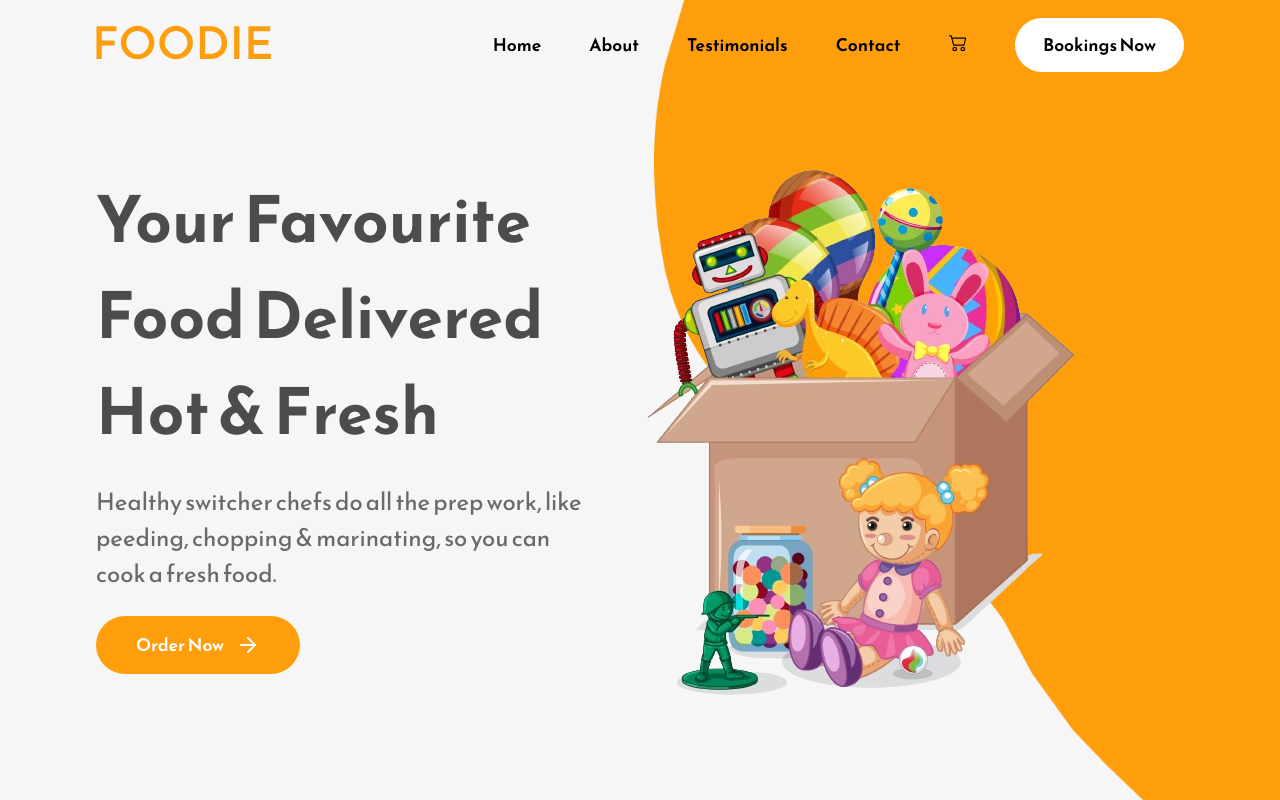
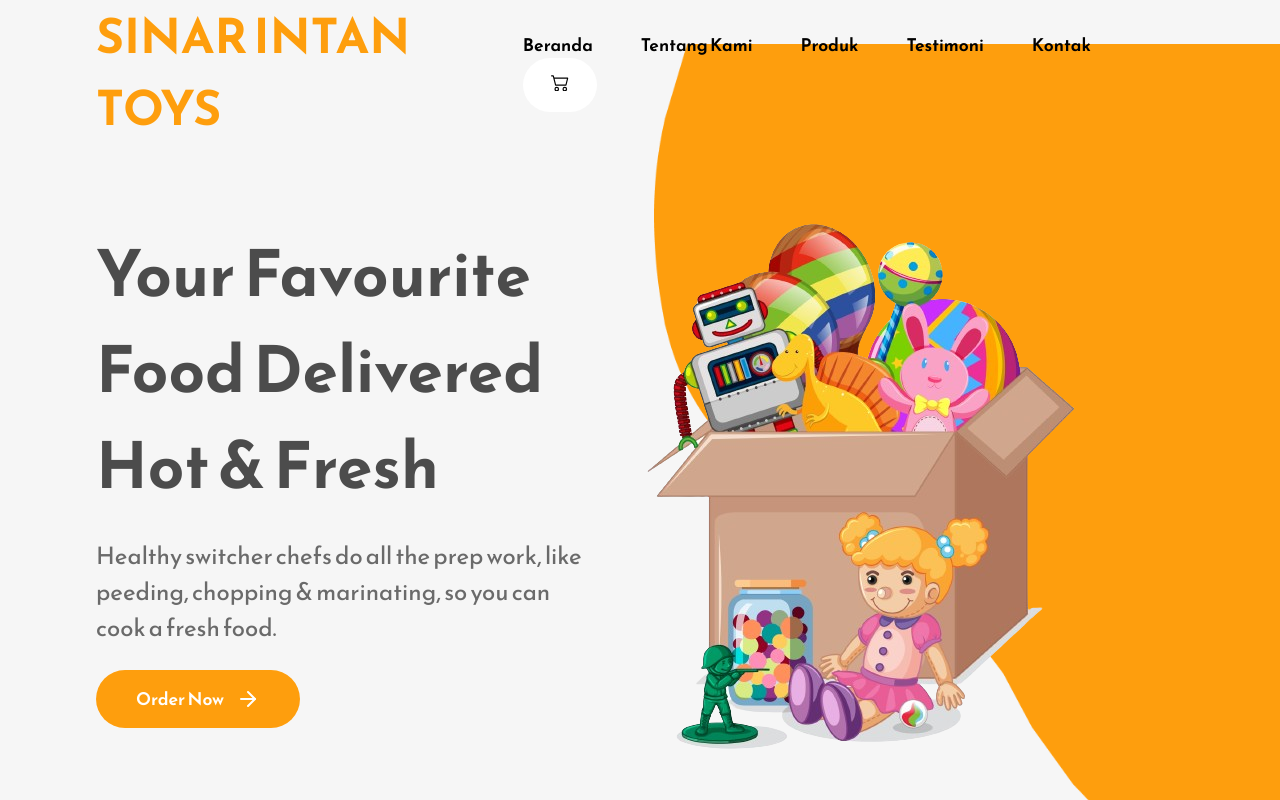
Before and after one commit to johanesrendy/sinar-intan-toys, a React (Create React App) app: page / in a window 1280 px wide. Shown: the top 800 px of the page. Built offline with nearby package versions, Linux system fonts and the light colour scheme.

Commit message:
feat: add ( Navbar.js Testimonial.js)

```diff
--- a/src/App.css
+++ b/src/App.css
@@ -88,6 +88,12 @@ nav {
   color: #4c4c4c;
   /* line-height: 5rem; */
   max-width: 600px;
+}
+.top-heading {
+  font-size: clamp(1rem, 4vw, 3rem);
+  color: #fe9e0d;
+  /* line-height: 5rem; */
+  max-width: 500px;
 }
 .primary-text {
   font-size: clamp(1rem, 3vw, 1.5rem);
--- a/src/Components/Navbar.js
+++ b/src/Components/Navbar.js
@@ -1,6 +1,7 @@
 /* eslint-disable jsx-a11y/anchor-is-valid */
 import React, { useState } from "react";
 import Logo from "../Assets/Logo.svg";
+import cartlogo from "../Assets/cartlogo.png";
 import { BsCart2 } from "react-icons/bs";
 import { HiOutlineBars3 } from "react-icons/hi2";
 import Box from "@mui/material/Box";
@@ -21,40 +22,40 @@ const Navbar = () => {
   const [openMenu, setOpenMenu] = useState(false);
   const menuOptions = [
     {
-      text: "Home",
+      text: "Beranda",
       icon: <HomeIcon />,
     },
     {
-      text: "About",
+      text: "Tentang Kami",
       icon: <InfoIcon />,
     },
     {
-      text: "Testimonials",
+      text: "Produk",
+      icon: <InfoIcon />,
+      },
+    {
+      text: "Testimoni",
       icon: <CommentRoundedIcon />,
     },
     {
-      text: "Contact",
+      text: "Kontak",
       icon: <PhoneRoundedIcon />,
-    },
-    {
-      text: "Cart",
-      icon: <ShoppingCartRoundedIcon />,
     },
   ];
   return (
     <nav>
       <div className="nav-logo-container">
-        <img src={Logo} alt="" />
+        <h1 className="top-heading"> SINAR INTAN TOYS </h1>
       </div>
       <div className="navbar-links-container">
-        <a href="">Home</a>
-        <a href="">About</a>
-        <a href="">Testimonials</a>
-        <a href="">Contact</a>
-        <a href="">
-          <BsCart2 className="navbar-cart-icon" />
-        </a>
-        <button className="primary-button">Bookings Now</button>
+        <a href="">Beranda</a>
+        <a href="">Tentang Kami</a>
+        <a href="">Produk</a>
+        <a href="">Testimoni</a>
+        <a href="">Kontak</a>
+        <button className="primary-button">
+        <BsCart2 className="navbar-cart-icon" />
+        </button>
       </div>
       <div className="navbar-menu-container">
         <HiOutlineBars3 onClick={() => setOpenMenu(true)} />
--- a/src/Components/Testimonial.js
+++ b/src/Components/Testimonial.js
@@ -6,27 +6,21 @@ const Testimonial = () => {
   return (
     <div className="work-section-wrapper">
       <div className="work-section-top">
-        <p className="primary-subheading">Testimonial</p>
-        <h1 className="primary-heading">What They Are Saying</h1>
-        <p className="primary-text">
-          Lorem ipsum dolor sit amet consectetur. Non tincidunt magna non et
-          elit. Dolor turpis molestie dui magnis facilisis at fringilla quam.
-        </p>
+        <p className="primary-subheading">Testimoni</p>
+        <h1 className="primary-heading" align="center">Apa Yang Mereka Katakan</h1>
       </div>
       <div className="testimonial-section-bottom">
         <img src={ProfilePic} alt="" />
         <p>
-          Lorem ipsum dolor sit amet consectetur. Non tincidunt magna non et
-          elit. Dolor turpis molestie dui magnis facilisis at fringilla quam.
+          Barang yang dikirim bagus dan berkualitas. Harganya juga murah. Mudah membeli mainan disini. Pasti beli lagi disni!
         </p>
         <div className="testimonials-stars-container">
           <AiFillStar />
           <AiFillStar />
           <AiFillStar />
           <AiFillStar />
-          <AiFillStar />
         </div>
-        <h2>John Doe</h2>
+        <h2>Arya Budi</h2>
       </div>
     </div>
   );
```
Also changed, not shown: src/Assets/cartlogo.png (added).
